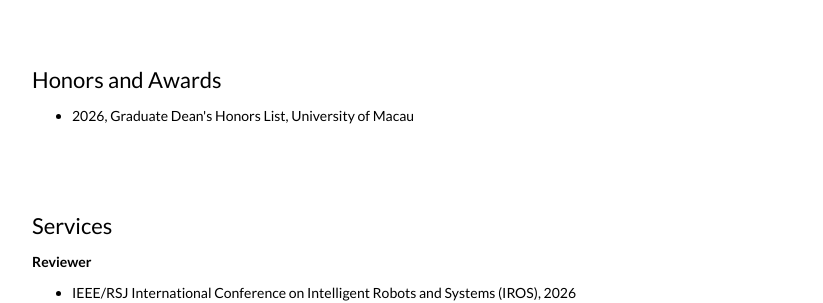
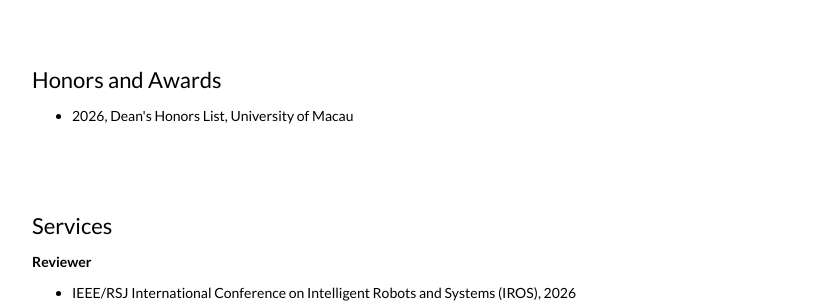
Before and after one commit to kaijieyin/kaijieyin.github.io, a Jekyll site: the page built from _posts/2025-06-26-BiCD.markdown, in a window 1280 px wide. Shown: the part 996-1299 px from the top of the page, without its empty margins (228-1051 px from the left). Built offline with Jekyll 4.4.1, drawn with Linux system fonts in a browser that asks for light colours.

Commit message:
Update default.html

```diff
--- a/_layouts/default.html
+++ b/_layouts/default.html
@@ -115,7 +115,7 @@
             <td style="padding:2.5%;width:100%;vertical-align:middle">
               <h2>Honors and Awards</h2>
               <ul>
-                <li>2026, Graduate Dean's Honors List, University of Macau</li>
+                <li>2026, Dean's Honors List, University of Macau</li>
               </ul>
             </td>
           </tr>
```
